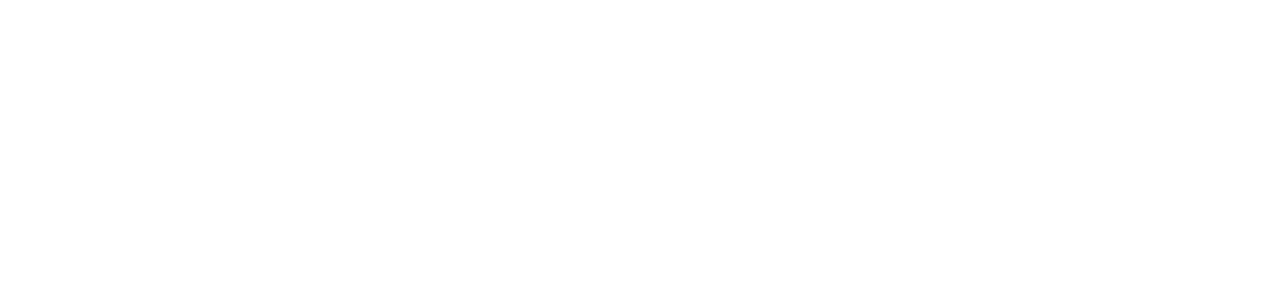
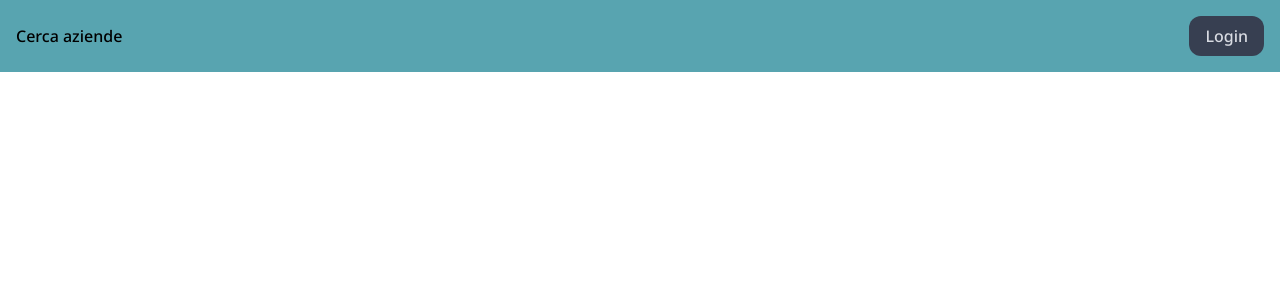
Before and after one commit to ClaudioLenci/Hackathon2024, a React (Vite) app: page / in a window 1280 px wide. Shown: the top 300 px of the page. Built offline with nearby package versions, Linux system fonts and the light colour scheme.

Commit message:
Add navabar

```diff
--- a/src/App.tsx
+++ b/src/App.tsx
@@ -1,13 +1,17 @@
 import { BrowserRouter, Route, Routes } from "react-router-dom";
+import { Navbar } from "./components/navbar";
 
 function App() {
   return (
+    <div className="font-Noto h-screen">
       <BrowserRouter>
+        <Navbar />
         <Routes>
           <Route path="/"/>
           <Route path="/user"/>
         </Routes>
       </BrowserRouter>
+    </div>
   );
 }
 
--- /dev/null
+++ b/src/components/navbar.tsx
@@ -0,0 +1,15 @@
+import { Link } from "react-router-dom";
+
+export function Navbar() {
+    const roots: Array<{page: string, path: string}> = [
+        {page: "Cerca aziende", path: "/search"}
+    ]
+    return (
+        <div className="bg-primary-moonstone text-black font-medium p-4 flex flex-row items-center justify-between">
+            {roots.map((root, index) => (
+                <Link className="" to={root.path} key={index}>{root.page}</Link>
+            ))}
+            <Link to="/login" className="bg-primary-charcoal text-neutral-white rounded-xl py-2 px-4 self-end">Login</Link>
+        </div>
+    );
+}
```
Lines whose indentation alone changed are shown as unchanged.
